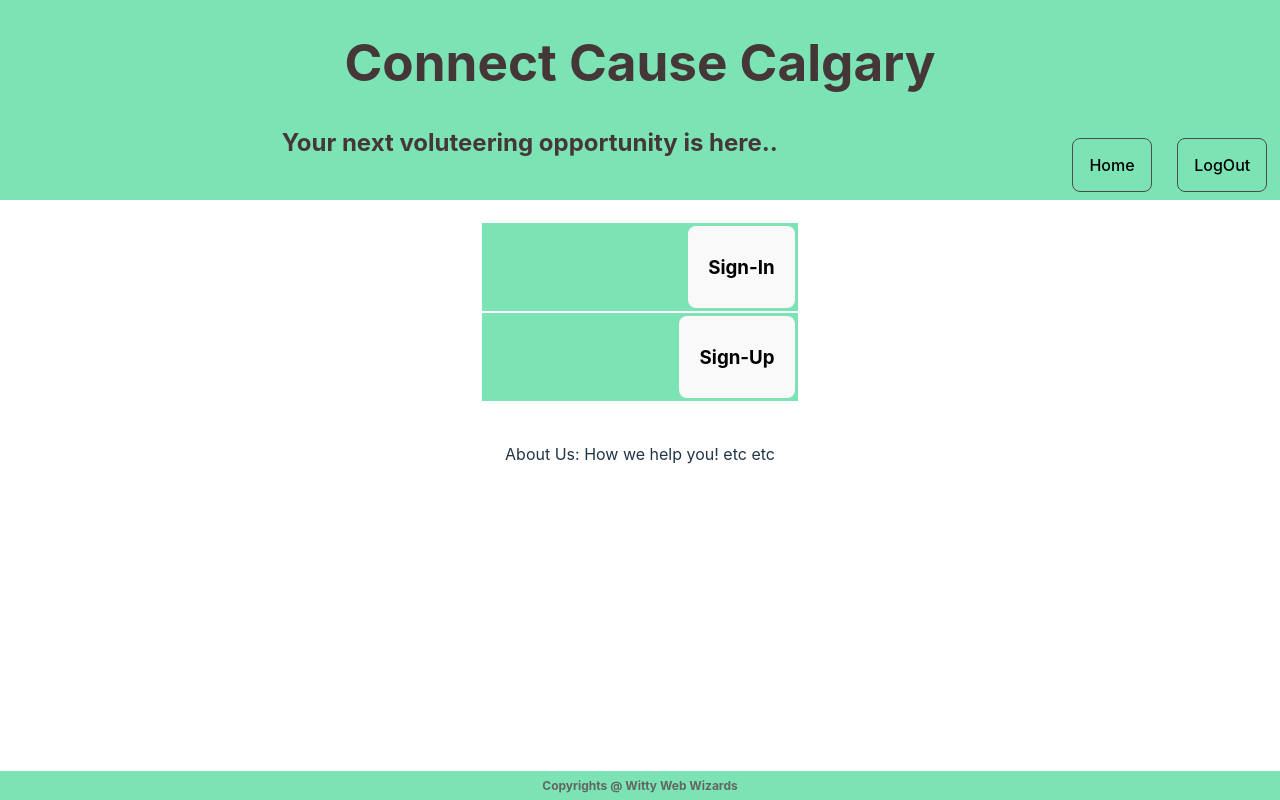
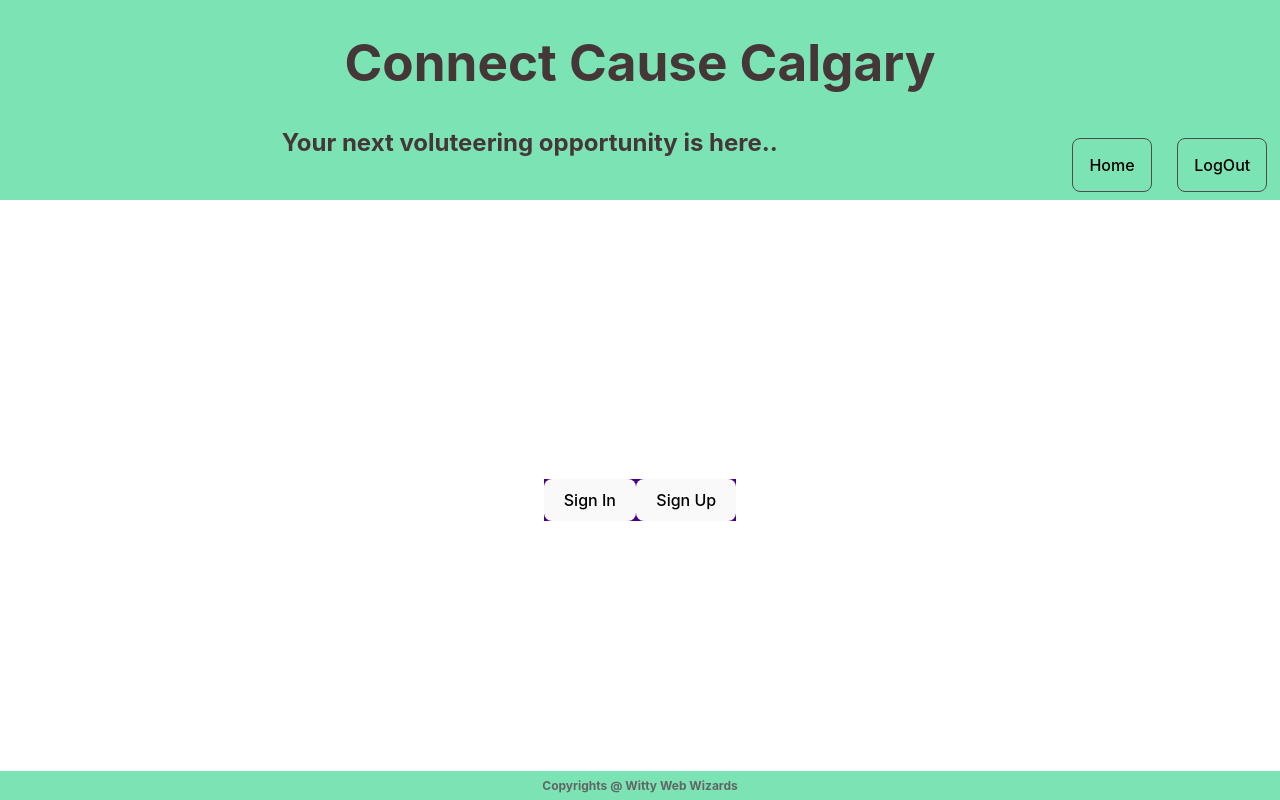
Before and after one commit to RiniJ7/connect-cause-frontend, a React (Vite) app: page / in a window 1280 px wide. Built offline with nearby package versions, Linux system fonts and the light colour scheme.

Commit message:
created body component

```diff
--- a/src/App.jsx
+++ b/src/App.jsx
@@ -1,11 +1,8 @@
 import { useState } from "react";
-//import reactLogo from './assets/react.svg'
-//import viteLogo from '/vite.svg'
 import "./App.css";
 import Header from "./Components/header/Header.jsx";
 import Footer from "./Components/footer/Footer.jsx";
-//import SignUp from './Components/SignUp'
-//import SignIn from './Components/SignIn'
+import Body from "./Components/body/Body.jsx";
 const volunteerSignupTestObject = {
     first_name: "Test",
     last_name: "Lastname",
@@ -33,24 +30,25 @@ function App() {
 
     return (
         <div className="App">
+
+
+          {/* Header  */}
             <div>
                 <Header title="Connect Cause Calgary" subtitle="Your next voluteering opportunity is here.." choice1=" LogOut" choice2="Home" />
             </div>
 
-            <div className="card">
-                <button>
-                    <h3>Sign-In</h3>
-                </button>
-            </div>
 
-            <div className="card">
-                <button onClick={signUpVolunteer}>
-                    <h3>Sign-Up</h3>
-                </button>
-            </div>
 
-            <p className="logo">About Us: How we help you! etc etc</p>
+          {/* Body */}
 
+
+            <Body signin= "Sign In" signup = "Sign Up" />
+
+
+
+
+
+          {/* Footer */}
             <div>
                 <Footer note="Copyrights @ Witty Web Wizards" />
             </div>
--- /dev/null
+++ b/src/Components/body/Body.css
@@ -0,0 +1,9 @@
+.body {
+    position: relative;
+    top: 100px;
+    left: 0;
+    width: 100%;
+    text-align: center;
+    background-color: indigo;
+    color: white;
+  }
--- /dev/null
+++ b/src/Components/body/Body.jsx
@@ -0,0 +1,12 @@
+import React from "react";
+import "./Body.css";
+
+export default function Header(props) {
+  return (
+    <div className="body">
+      <button>{props.signin}</button>
+      <button>{props.signup}</button>
+
+    </div>
+  );
+}
```
